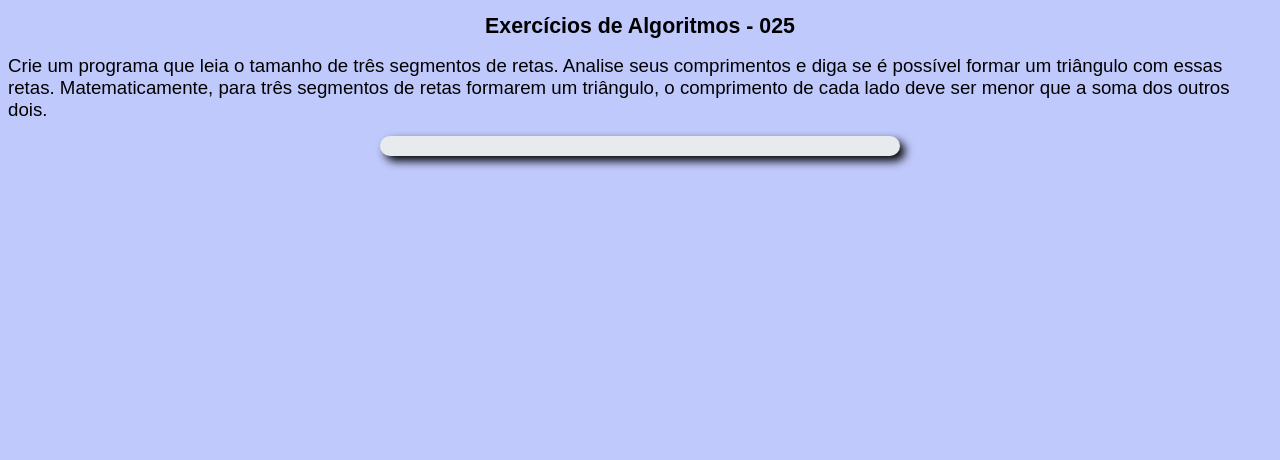
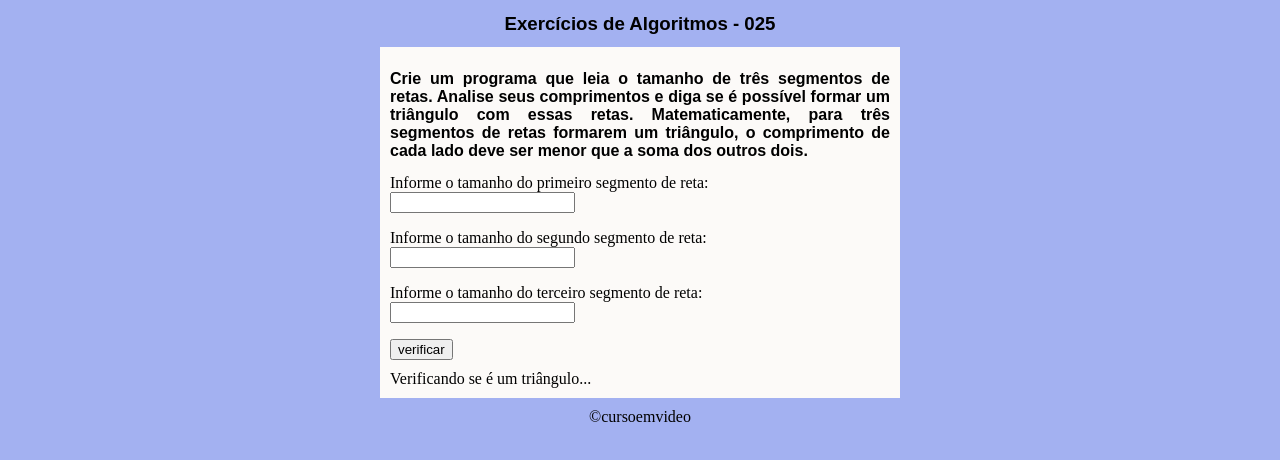
Before and after one commit to BrunaBaria/JavaScript, a plain HTML site: page Curso JavaScript/Exercícios Algorítmos/Ex.025/ex.025.html in a window 1280 px wide. Drawn offline with Linux system fonts and the light colour scheme; files that its build step writes are made by us from their sources.

Commit message:
update commit
Resolução do exercicio 31 - jokenpo

```diff
--- a/Curso JavaScript/Exercícios Algorítmos/Ex.025/ex.025.html
+++ b/Curso JavaScript/Exercícios Algorítmos/Ex.025/ex.025.html
@@ -6,27 +6,33 @@
     <meta name="viewport" content="width=device-width, initial-scale=1.0">
     <meta http-equiv="X-UA-Compatible" content="ie=edge">
     <title>Algorítimos</title>
-    <link rel="stylesheet" href="style.ex.026.css">
+    <link rel="stylesheet" href="style.ex.025.css">
 </head>
 <body>
     <header>
         <h1>Exercícios de Algoritmos - 025</h1>
+
+
+    </header>
+    <section>
         <h2>
             Crie um programa que leia o tamanho de três segmentos de retas. Analise seus comprimentos e diga se é possível formar um triângulo com essas retas. Matematicamente, para três segmentos de retas formarem um triângulo, o comprimento de cada lado deve ser menor que a soma dos outros dois.
         </h2>
+        <div>
+            Informe o tamanho do primeiro segmento de reta:
+            <input type="number" name="txtn1" id="txtn1"></p>
+            Informe o tamanho do segundo segmento de reta:
+            <input type="number" name="txtn2" id="txtn2"></p>
+            Informe o tamanho do terceiro segmento de reta:
+            <input type="number" name="txtn3" id="txtn3"></p>
+            <input type="button" value="verificar" onclick="verificar()">
+        </div>
+        <div id = "res"> Verificando se é um triângulo...</div>
 
-    </header>
-    <section>
-        <div>
-
-        </div>
-        <div>
-
-        </div>
     </section>
     <footer>
-
+            &copy;cursoemvideo
     </footer>
-     <script src="script.ex.026.js"></script>
+     <script src="script.ex.025.js"></script>
 </body>
 </html>
--- a/Curso JavaScript/Exercícios Algorítmos/Ex.025/script.ex.025.js
+++ b/Curso JavaScript/Exercícios Algorítmos/Ex.025/script.ex.025.js
@@ -0,0 +1,21 @@
+function verificar(){
+    var txtn1 = document.getElementById('txtn1')
+    var txtn2 = document.getElementById('txtn2')
+    var txtn3 = document.getElementById('txtn3')
+    var res = document.getElementById('res')
+
+    var a = Number(txtn1.value)
+    var b = Number(txtn2.value)
+    var c = Number(txtn3.value)
+
+
+    if(a >0 && b>0 && c>0){
+        if (a<b+c && b<a+c && c<a+b){
+            res.innerHTML=`Essas retas formam um triângulo`
+        }else{
+            res.innerHTML=`Essas retas não formam um triângulo`
+        }
+    }else{
+        res.innerHTML=`Informe um valor positivo para a verificação`
+    }
+}
--- a/Curso JavaScript/Exercícios Algorítmos/Ex.025/style.ex.025.css
+++ b/Curso JavaScript/Exercícios Algorítmos/Ex.025/style.ex.025.css
@@ -2,11 +2,23 @@
     background-color: rgb(163, 177, 241);
 }
 h1{
-    font:normal 14pt arial;
+    font:bold 14pt arial;
+    text-align: center;
 }
 h2{
-    font: normal 12pt arial;
+    font: bold 12pt arial;
+    text-align: justify;
 }
 section{
-    background-color: antiquewhite;
+    background-color: rgb(252, 250, 248);
+    padding: 10px;
+    margin: auto;
+    width: 500px;
+
+}footer{
+    text-align: center;
+    margin-top: 10px;
 }
+div#res{
+    margin-top: 10px;
+}
--- a/Curso JavaScript/Exercícios Algorítmos/Ex.031/style.ex.031.css
+++ b/Curso JavaScript/Exercícios Algorítmos/Ex.031/style.ex.031.css
@@ -16,13 +16,14 @@
     width: 500px;
     margin: auto;
     box-shadow: 5px 5px 10px black;
+    text-align: center;
 }
 footer{
     font-style: italic;
     text-align: center;
     margin-top: 10px;
 }
-div#res{
+div#resultado{
     margin-top: 10px;
-    font: bold 14pt;
+    font: bold 16pt;
 }
```
Also changed, not shown: Curso JavaScript/Exercícios Algorítmos/Ex.030/ex.030.al.desafio.html (+8 -3 lines), Curso JavaScript/Exercícios Algorítmos/Ex.030/script.ex.030.js (+23 -0 lines), Curso JavaScript/Exercícios Algorítmos/Ex.031/ex.031.al.html (+8 -4 lines), Curso JavaScript/Exercícios Algorítmos/Ex.031/script.ex.031.js (+12 -14 lines), Curso JavaScript/Exercícios Algorítmos/Ex.025/triangulo-equilatero.png (added), Curso JavaScript/Exercícios Algorítmos/Ex.025/triangulo-isosceles.png (added), Curso JavaScript/Exercícios Algorítmos/Ex.025/tringulo-escaleno.png (added), Curso JavaScript/Exercícios Algorítmos/Ex.031/papel.png, Curso JavaScript/Exercícios Algorítmos/Ex.031/pedra.png, Curso JavaScript/Exercícios Algorítmos/Ex.031/tesoura.png.
